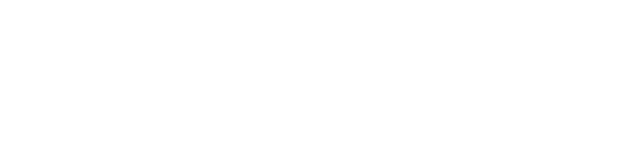
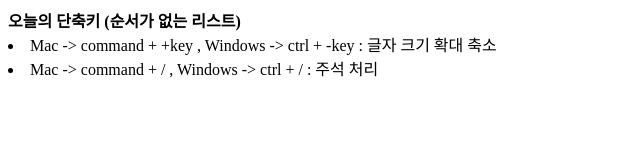
Before and after one commit to loganjeon/becomeWebProgrammerFor24H, a plain HTML site: page html_basic1.html in a window 1280 px wide. Shown: the whole page, without its empty margins (0-640 px from the left). Drawn offline with Linux system fonts and the light colour scheme.

Commit message:
using ui, li

```diff
--- a/html_basic1.html
+++ b/html_basic1.html
@@ -8,6 +8,13 @@
         <title>웹개발 강의</title>
     </head>
     <body>
+        <strong>오늘의 단축키 (순서가 없는 리스트)</strong>
+        <ui>
+            <li> Mac -> command + +key , Windows -> ctrl + -key : 글자 크기 확대 축소</li>
+            <li> Mac -> command + / , Windows -> ctrl + / : 주석 처리 </li>
+        </ui>
+        <br>
+
 
     </body>
 </html>
```
